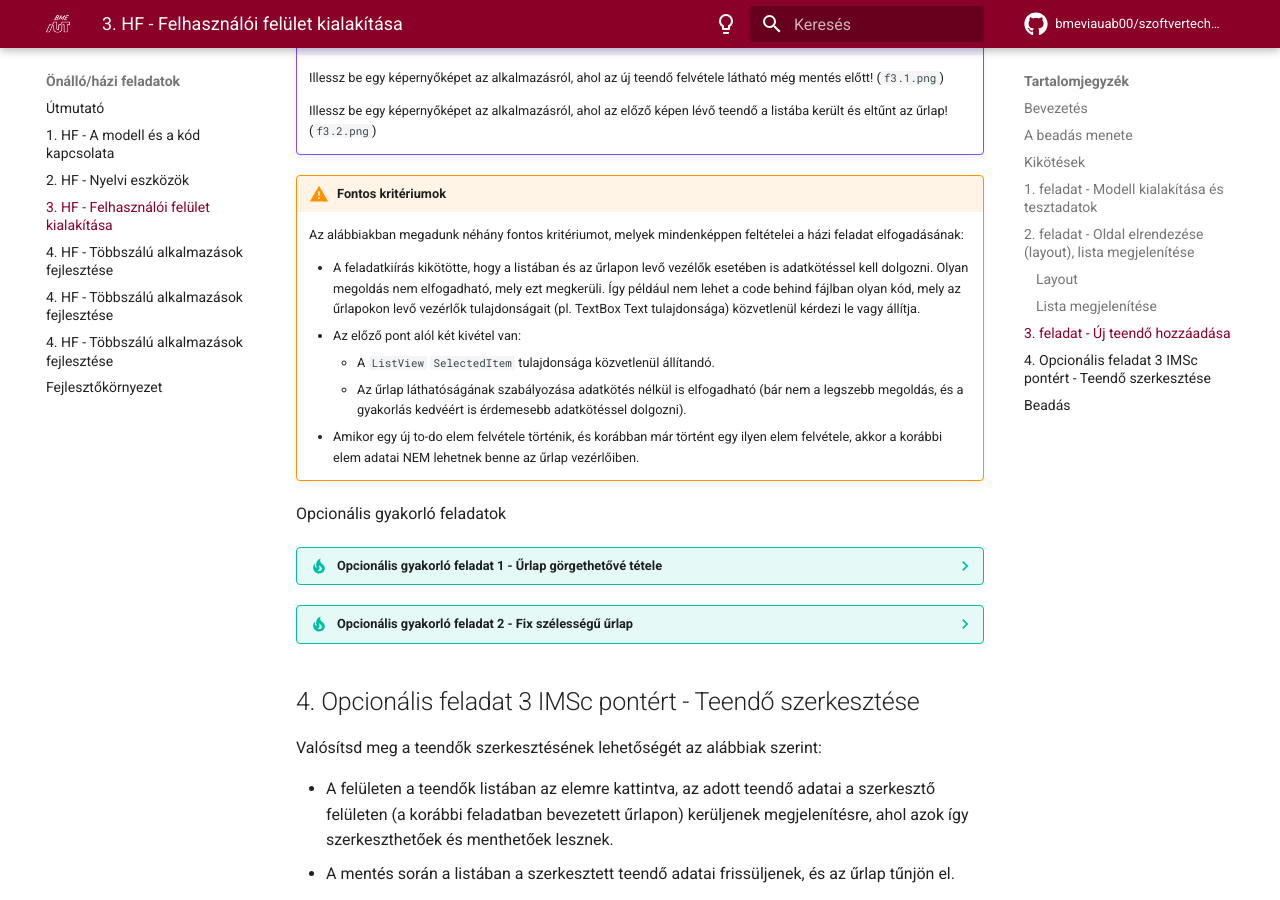
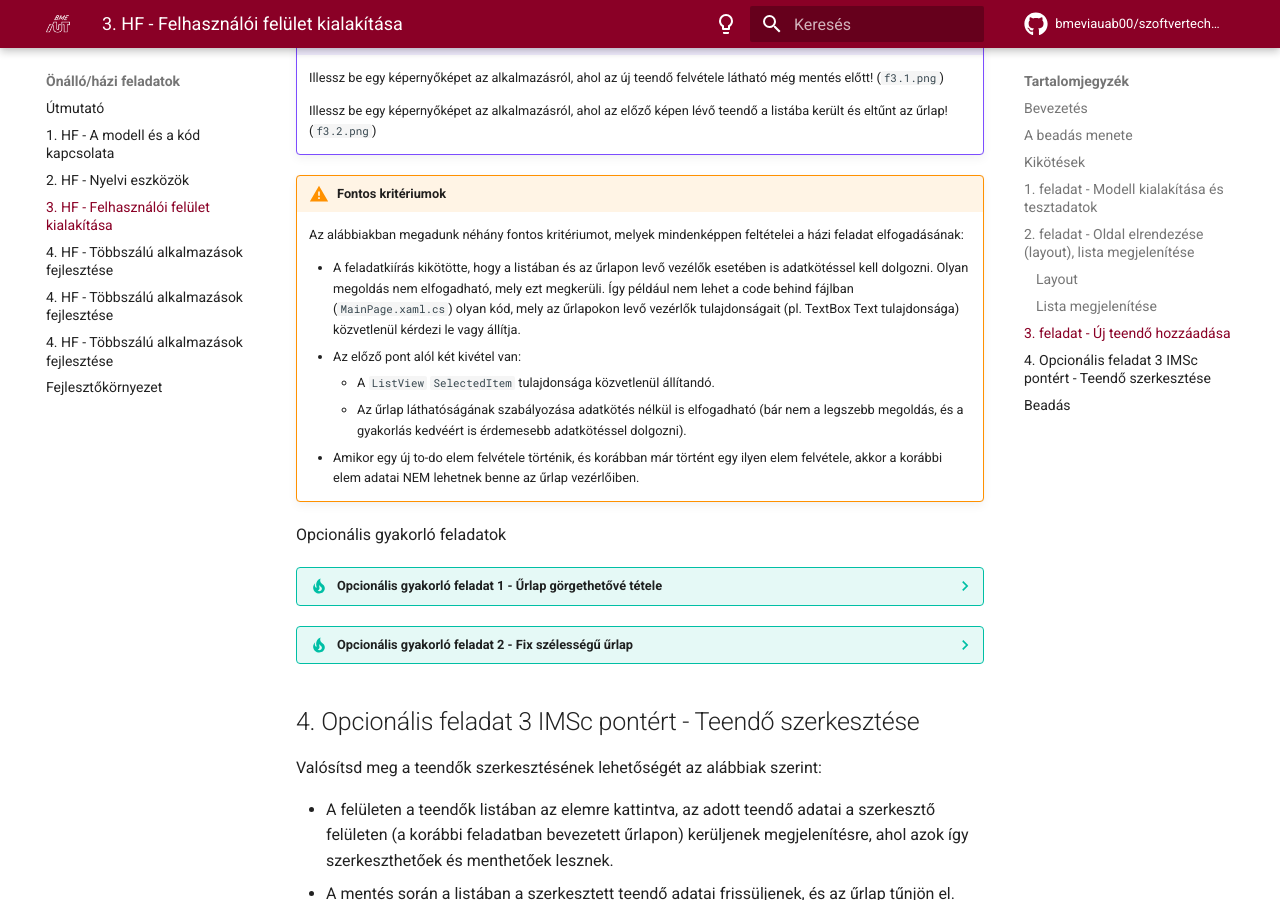
Before and after one commit to bmeviauab00/szoftvertechnikak, an MkDocs documentation site: the page built from docs/hazi/3-felhasznaloi-felulet-kialakitasa/index.md, in a window 1280 px wide and 900 px high, scrolled down 8768 px. Built offline with MkDocs 1.6.1 and Material for MkDocs 9.7.7, drawn with Linux system fonts in a browser that asks for light colours; emoji names are drawn with the system emoji font; comment, search, counter and statistics services are not loaded; the version menu is left out.

Commit message:
HF 3 kritérium hangolás

```diff
--- a/docs/hazi/3-felhasznaloi-felulet-kialakitasa/index.md
+++ b/docs/hazi/3-felhasznaloi-felulet-kialakitasa/index.md
@@ -349,7 +349,7 @@
 !!! warning "Fontos kritériumok"
     Az alábbiakban megadunk néhány fontos kritériumot, melyek mindenképpen feltételei a házi feladat elfogadásának:
 
-    * A feladatkiírás kikötötte, hogy a listában és az űrlapon levő vezélők esetében is adatkötéssel kell dolgozni. Olyan megoldás nem elfogadható, mely ezt megkerüli. Így például nem lehet a code behind fájlban olyan kód, mely az űrlapokon levő vezérlők tulajdonságait (pl. TextBox Text tulajdonsága) közvetlenül kérdezi le vagy állítja.
+    * A feladatkiírás kikötötte, hogy a listában és az űrlapon levő vezélők esetében is adatkötéssel kell dolgozni. Olyan megoldás nem elfogadható, mely ezt megkerüli. Így például nem lehet a code behind fájlban (`MainPage.xaml.cs`) olyan kód, mely az űrlapokon levő vezérlők tulajdonságait (pl. TextBox Text tulajdonsága) közvetlenül kérdezi le vagy állítja.
     * Az előző pont alól két kivétel van:
         * A `ListView` `SelectedItem` tulajdonsága közvetlenül állítandó.
         * Az űrlap láthatóságának szabályozása adatkötés nélkül is elfogadható (bár nem a legszebb megoldás, és a gyakorlás kedvéért is érdemesebb adatkötéssel dolgozni).
```
